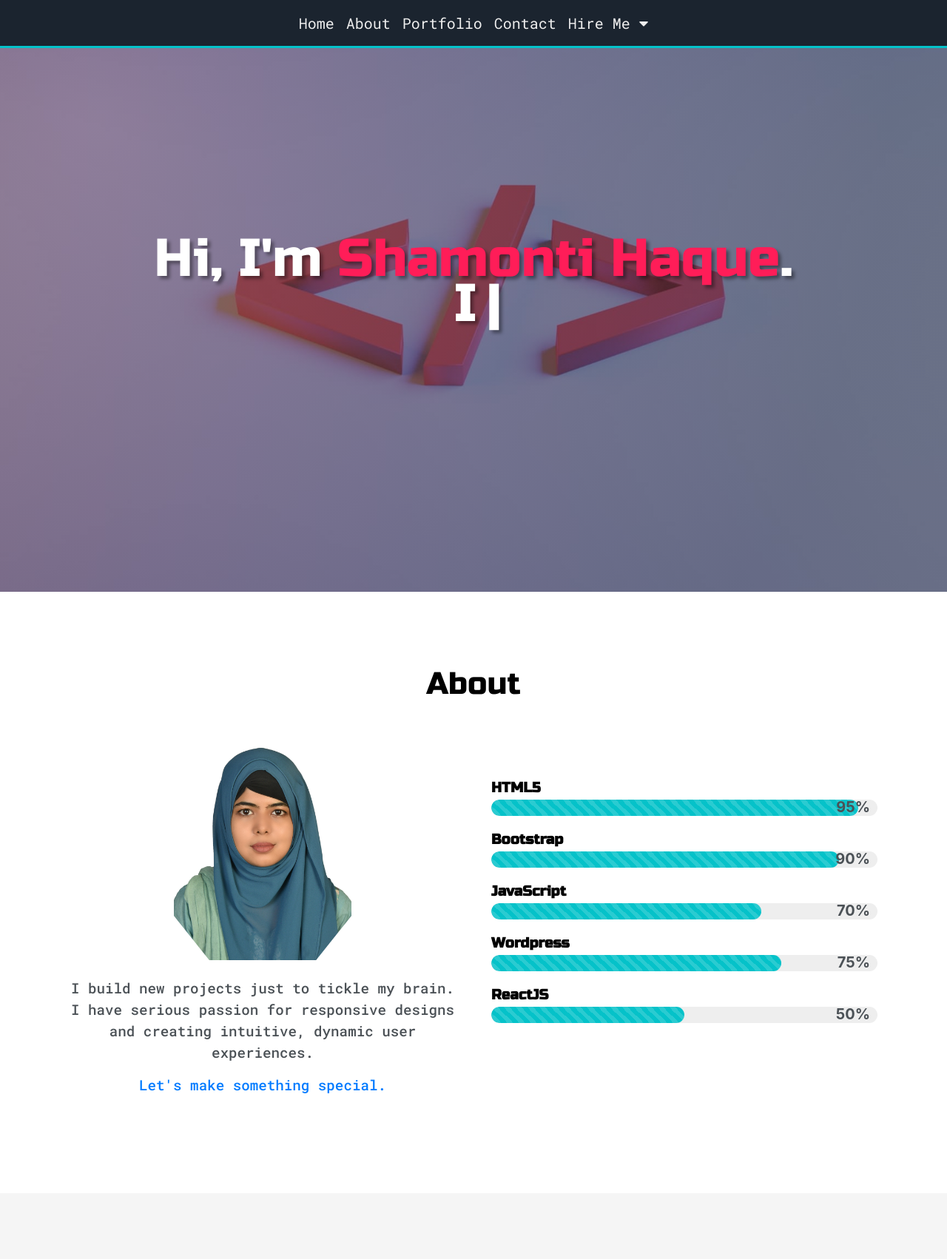
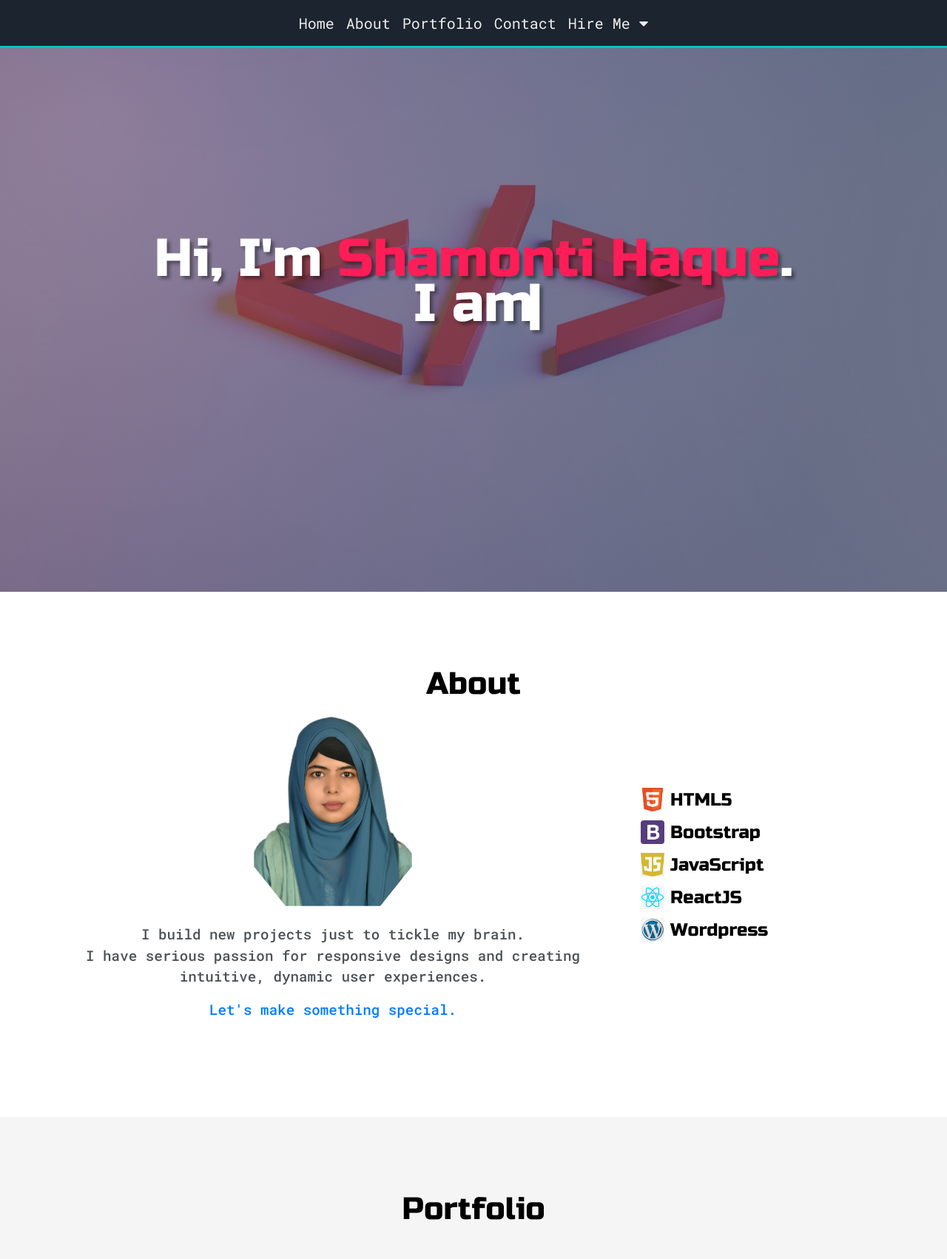
Before and after one commit to Shamonti/portfolio, a PHP site: page / in a window 1280 px wide. Shown: the top 1702 px of the page at 74% size. Run offline with PHP 8.4, Linux system fonts and the light colour scheme; some libraries are stand-ins or nearby versions.

Commit message:
updated the about section

```diff
--- a/css/style.css
+++ b/css/style.css
@@ -219,6 +219,29 @@
     0% 80%,
     0% 20%
   );
+}
+
+/* -------------------------------skill box */
+.skill-box {
+  display: flex;
+  align-items: center;
+  margin: 0.75rem;
+}
+
+.skill-logo {
+  height: 2rem;
+  width: 2rem;
+  margin-right: 0.5rem;
+}
+.skill-logo img {
+  height: 100%;
+  width: 100%;
+}
+
+.skill-title {
+  line-height: 1;
+  margin: 0;
+  margin-top: 0.15rem;
 }
 
 /* -------------------------------progress bar */
--- a/index.html
+++ b/index.html
@@ -206,7 +206,7 @@
     <section id="about">
       <div class="container">
         <div class="row">
-          <div class="col-md-12 pb-3">
+          <div class="col-md-12">
             <h2
               class="text-center wow animate__animated animate__backInLeft"
               data-wow-duration="1s"
@@ -217,10 +217,10 @@
         </div>
         <div class="row align-items-center">
           <div
-            class="col-md-6 col-sm-12 wow animate__animated animate__backInLeft"
+            class="col-md-8 col-sm-12 wow animate__animated animate__backInLeft"
             data-wow-duration="1s"
           >
-            <div class="col-lg-6 col-md-9 mx-auto m-4">
+            <div class="col-lg-4 col-md-9 mx-auto mx-4 mb-4">
               <img
                 src="images/person_1_sq.png"
                 alt="shamonti_haque"
@@ -238,6 +238,7 @@
             </div>
           </div>
 
+          <!--
           <div
             class="col-md-6 col-sm-12 p-4 wow animate__animated animate__backInRight pt-5 pt-md-4 align-items-center"
             data-wow-duration="1s"
@@ -252,7 +253,7 @@
                 <div class="progress-value"><span>95</span>%</div>
               </div>
             </div>
-            <!-- <h3 class="progress-title">CSS3</h3>
+            <h3 class="progress-title">CSS3</h3>
             <div class="progress-outer">
               <div class="progress">
                 <div
@@ -261,9 +262,9 @@
                 ></div>
                 <div class="progress-value"><span>80</span>%</div>
               </div>
-            </div> -->
+            </div>
 
-            <!-- <h3 class="progress-title">Sass</h3>
+            <h3 class="progress-title">Sass</h3>
             <div class="progress-outer">
               <div class="progress">
                 <div
@@ -272,7 +273,7 @@
                 ></div>
                 <div class="progress-value"><span>80</span>%</div>
               </div>
-            </div> -->
+            </div>
 
             <h3 class="progress-title">Bootstrap</h3>
             <div class="progress-outer">
@@ -316,6 +317,56 @@
                 ></div>
                 <div class="progress-value"><span>50</span>%</div>
               </div>
+            </div>
+          </div>
+        -->
+
+          <div
+            class="col-md-4 col-sm-12 p-4 wow animate__animated animate__backInRight pt-5 pt-md-4 align-items-center"
+            data-wow-duration="1s"
+          >
+            <div class="skill-box">
+              <div class="skill-logo">
+                <img src="images/html-logo.png" alt="HTML" class="img-fluid" />
+              </div>
+              <h4 class="skill-title">HTML5</h4>
+            </div>
+            <div class="skill-box">
+              <div class="skill-logo">
+                <img
+                  src="images/bootstrap-logo.png"
+                  alt="Bootstrap"
+                  class="img-fluid"
+                />
+              </div>
+              <h4 class="skill-title">Bootstrap</h4>
+            </div>
+            <div class="skill-box">
+              <div class="skill-logo">
+                <img
+                  src="images/javascript-logo.png"
+                  alt="JavaScript"
+                  class="img-fluid"
+                />
+              </div>
+              <h4 class="skill-title">JavaScript</h4>
+            </div>
+            <div class="skill-box">
+              <div class="skill-logo">
+                <img src="images/reactjs-logo.png" alt="ReactJS
+                class="img-fluid" />
+              </div>
+              <h4 class="skill-title">ReactJS</h4>
+            </div>
+            <div class="skill-box">
+              <div class="skill-logo">
+                <img
+                  src="images/wordpress-logo.jpg"
+                  alt="Wordpress"
+                  class="img-fluid"
+                />
+              </div>
+              <h4 class="skill-title">Wordpress</h4>
             </div>
           </div>
         </div>
```
Also changed, not shown: images/bootstrap-logo.jpg (added), images/bootstrap-logo.png (added), images/html-logo.png (added), images/javascript-logo.png (added), images/reactjs-logo.png (added), images/wordpress-logo.jpg (added), images/wordpress-logo.png (added).
